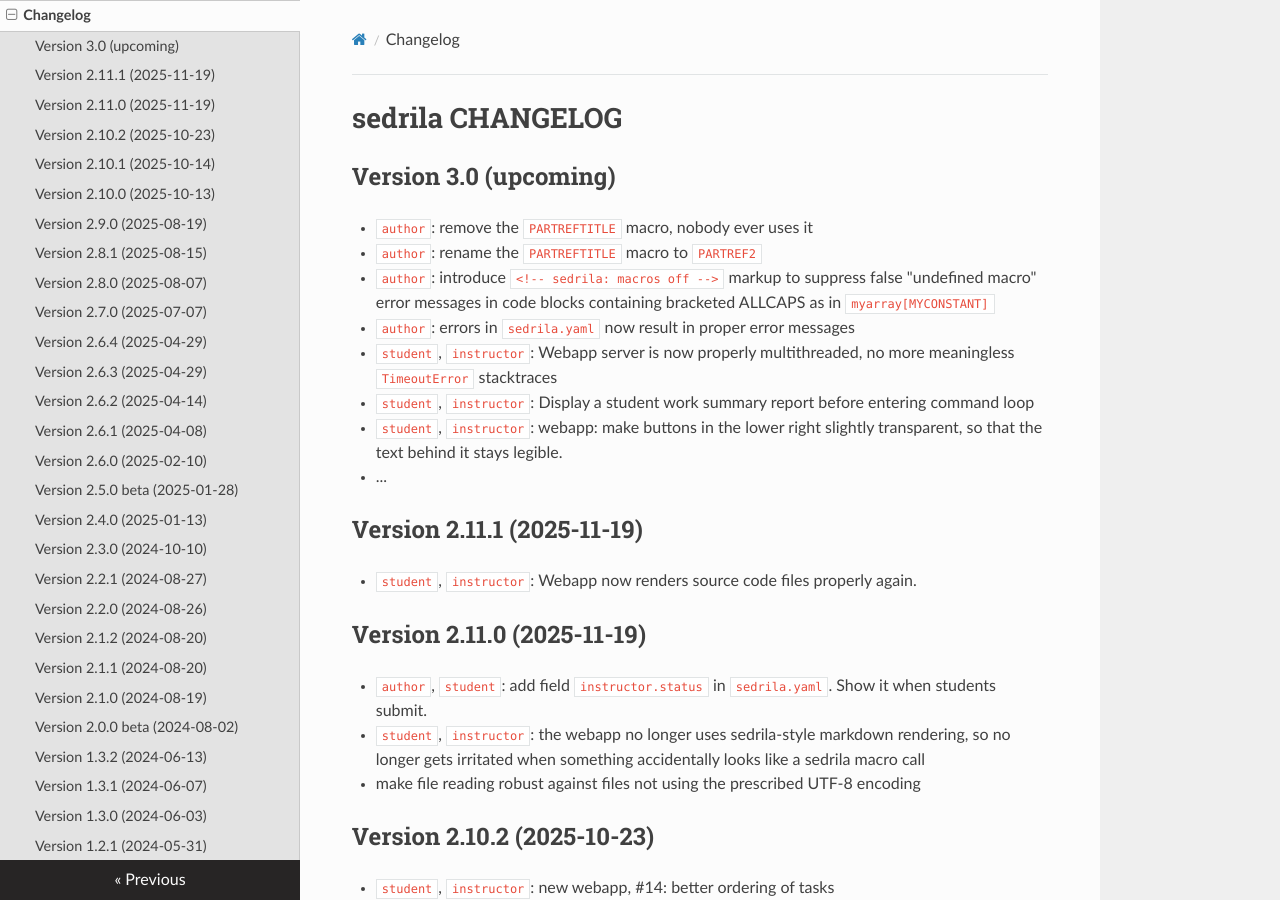
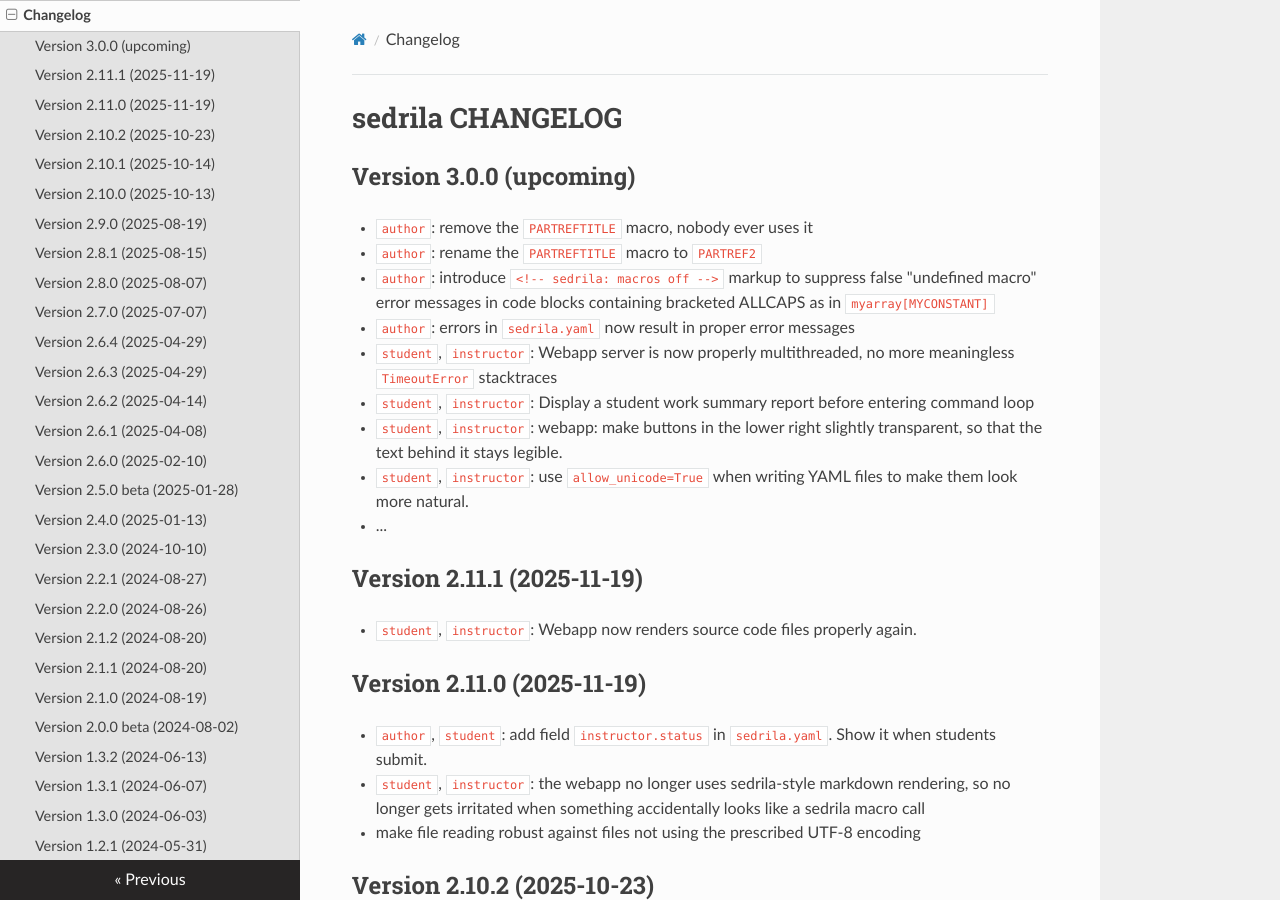
Before and after one commit to fubinf/sedrila, an MkDocs documentation site: the page built from docs/changelog.md, in a window 1280 px wide and 900 px high. Built offline with MkDocs 1.6.1, drawn with Linux system fonts in a browser that asks for light colours; nearby versions of some CDN libraries.

Commit message:
base.py:  use `allow_unicode=True` when writing YAML files to make them look more natural

```diff
--- a/docs/changelog.md
+++ b/docs/changelog.md
@@ -1,7 +1,7 @@
 # sedrila CHANGELOG
 
 
-## Version 3.0 (upcoming)
+## Version 3.0.0 (upcoming)
 - `author`: remove the `PARTREFTITLE` macro, nobody ever uses it
 - `author`: rename the `PARTREFTITLE` macro to `PARTREF2`
 - `author`: introduce `<!-- sedrila: macros off -->` markup to suppress false "undefined macro"
@@ -11,6 +11,7 @@
 - `student`, `instructor`: Display a student work summary report before entering command loop
 - `student`, `instructor`: webapp: make buttons in the lower right slightly transparent,
   so that the text behind it stays legible.
+- `student`, `instructor`: use `allow_unicode=True` when writing YAML files to make them look more natural.
 - ...
 
 
```
Also changed, not shown: 1 other file.
